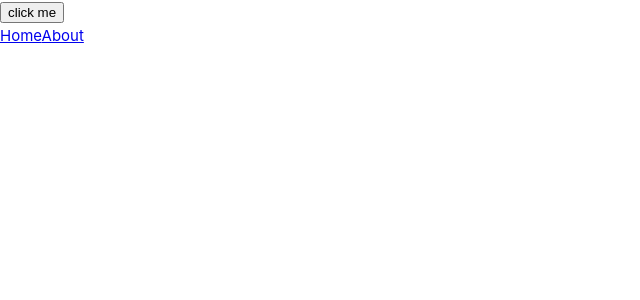
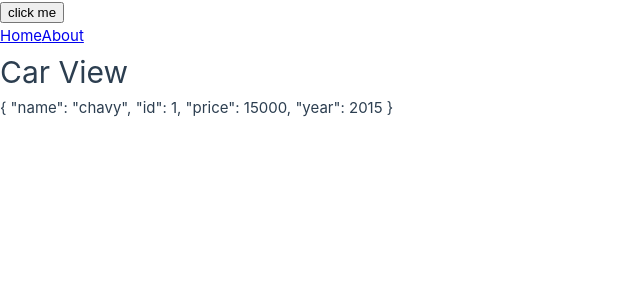
Before and after one commit to Hossam5000/routerLearning, a Vue app: page /cars/1 in a window 1280 px wide. Before the commit this address had no page. Shown: the top 300 px of the page, without its empty margins (0-640 px from the left). Built offline with nearby package versions, Linux system fonts and the light colour scheme.

Commit message:
tried the useRoute for the first time

```diff
--- a/src/router/index.js
+++ b/src/router/index.js
@@ -2,6 +2,7 @@
     import { createRouter, createWebHistory } from "vue-router";
     import HomeView from "@/views/HomeView.vue";
     import AboutView from "@/views/AboutView.vue";
+    import CarView from "@/views/CarView.vue";
 
     // cons & vars
     const router = createRouter({
@@ -16,6 +17,11 @@
                 path: "/about",
                 name: "About",
                 component: AboutView
+            },
+            {
+                path: "/cars/:id",
+                name: "car",
+                component: CarView
             }
         ]
     });
--- /dev/null
+++ b/src/views/CarView.vue
@@ -0,0 +1,22 @@
+<script setup>
+// imports
+import { useRoute } from 'vue-router';
+import cars from "@/data/cars.json";
+
+// cons & vars
+const route = useRoute();
+const car = cars.find(c => c.id === parseInt(route.params.id));
+</script>
+
+<template>
+    <div>
+        <h1>Car View</h1>
+        {{ car }}
+    </div>
+</template>
+
+
+
+<style scoped>
+
+</style>
--- a/src/views/HomeView.vue
+++ b/src/views/HomeView.vue
@@ -8,7 +8,7 @@ import { RouterLink } from "vue-router";
     <div>
         <h1>Home</h1>
         <div class="cars">
-            <RouterLink to="`/cars/${car.id}`" class="car" href="" v-for="car in cars" :key="car.id">{{ car.name }}</RouterLink>
+            <RouterLink :to="`/cars/${car.id}`" class="car" v-for="car in cars" :key="car.id">{{ car.name }}</RouterLink>
         </div>
     </div>
 </template>
```
